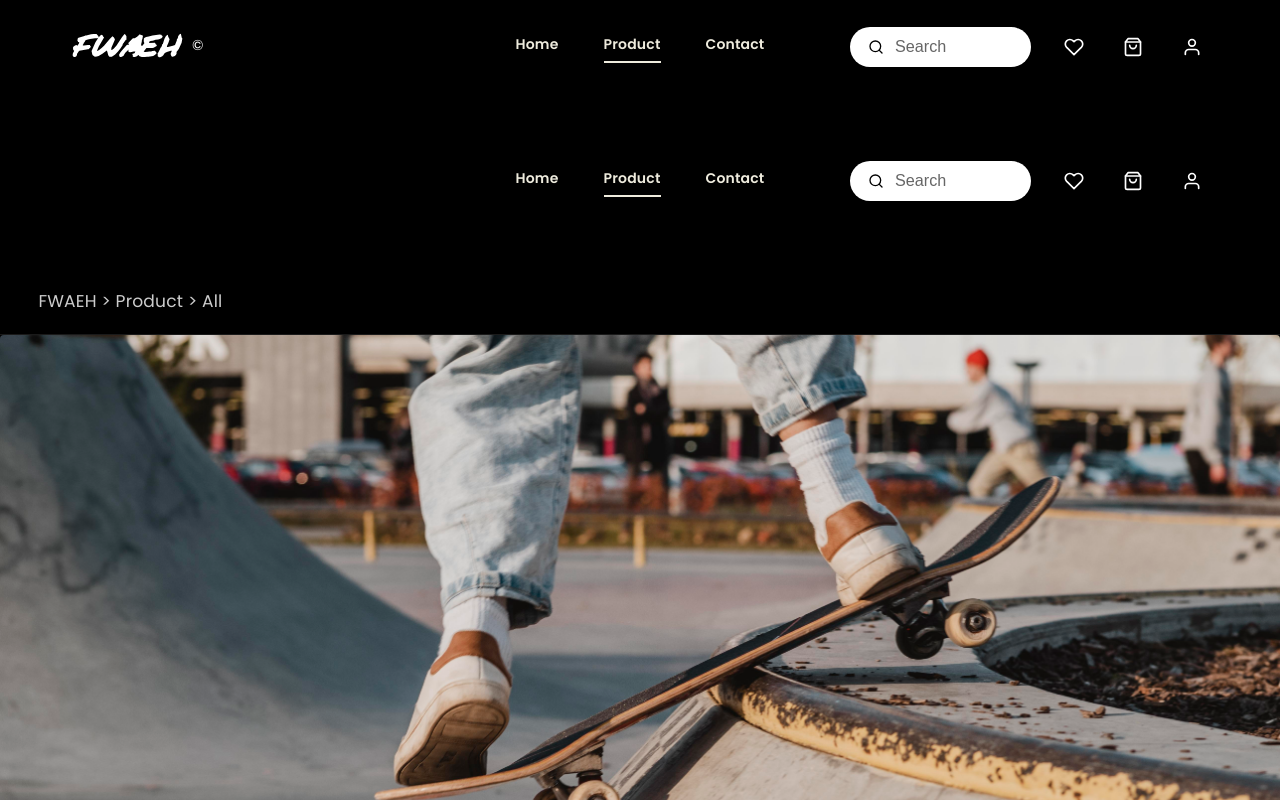
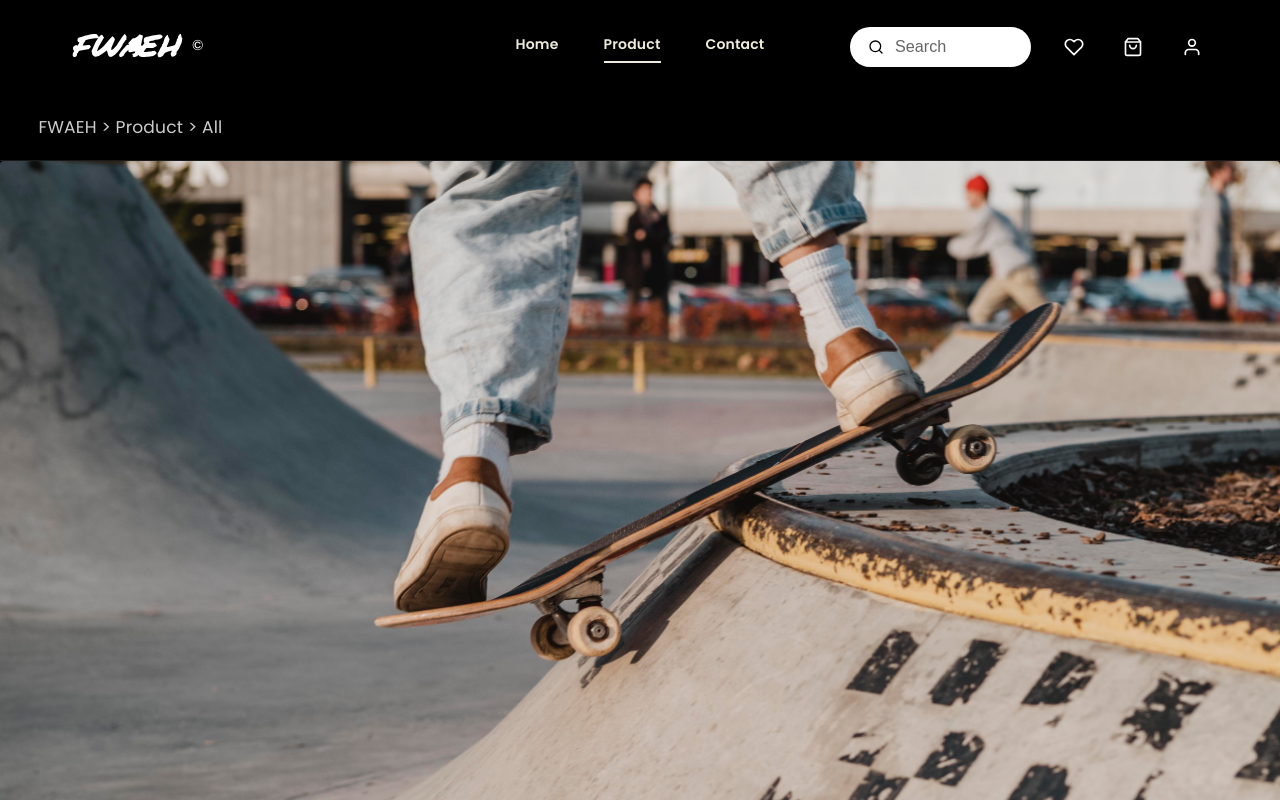
Before and after one commit to danhqm/FWAEH, a React (Vite) app: page /product in a window 1280 px wide. Shown: the top 800 px of the page. Built offline with nearby package versions, Linux system fonts and the light colour scheme; some icons are missing.

Commit message:
fixed header footer product page

```diff
--- a/src/pages/landing.tsx
+++ b/src/pages/landing.tsx
@@ -1,6 +1,5 @@
 import React, { useState, useRef, useEffect } from 'react';
 import { Link } from 'react-router-dom';
-import { FwaehLogo } from '../icons/FwaehLogo';
 import './landing.css';
 
 import decksImg from '../assets/decks.jpg';
--- a/src/pages/product.tsx
+++ b/src/pages/product.tsx
@@ -1,7 +1,6 @@
 import React from 'react';
 import { Link } from 'react-router-dom';
 import './product.css';
-import { FwaehLogo } from '../icons/FwaehLogo';
 import guy from '../assets/guyskate.jpg';
 
 const heroBg = "src/assets/skatepark.jpg";
@@ -9,29 +8,6 @@ const heroBg = "src/assets/skatepark.jpg";
 const Product: React.FC = () => {
   return (
     <div className="product-page">
-
-      {/* HEADER SECTION */}
-            <header className="header">
-              <div className="logo">
-                <FwaehLogo width={120} color="#FFFF" />
-              </div>
-
-              <nav className="nav-links">
-                <Link to="/landing">Home</Link>
-                <Link to="/product" className="active">Product</Link>
-                <Link to="/contact">Contact</Link>
-              </nav>
-
-              <div className="header-actions">
-                <div className="search-bar">
-                  <svg width="16" height="16" viewBox="0 0 24 24" fill="none" stroke="#000" strokeWidth="2" strokeLinecap="round" strokeLinejoin="round"><circle cx="11" cy="11" r="8"></circle><line x1="21" y1="21" x2="16.65" y2="16.65"></line></svg>
-                  <input type="text" placeholder="Search" />
-                </div>
-                <button className="icon-btn"><svg width="20" height="20" viewBox="0 0 24 24" fill="none" stroke="currentColor" strokeWidth="2" strokeLinecap="round" strokeLinejoin="round"><path d="M20.84 4.61a5.5 5.5 0 0 0-7.78 0L12 5.67l-1.06-1.06a5.5 5.5 0 0 0-7.78 7.78l1.06 1.06L12 21.23l7.78-7.78 1.06-1.06a5.5 5.5 0 0 0 0-7.78z"></path></svg></button>
-                <button className="icon-btn"><svg width="20" height="20" viewBox="0 0 24 24" fill="none" stroke="currentColor" strokeWidth="2" strokeLinecap="round" strokeLinejoin="round"><path d="M6 2L3 6v14a2 2 0 0 0 2 2h14a2 2 0 0 0 2-2V6l-3-4z"></path><line x1="3" y1="6" x2="21" y2="6"></line><path d="M16 10a4 4 0 0 1-8 0"></path></svg></button>
-                <button className="icon-btn"><svg width="20" height="20" viewBox="0 0 24 24" fill="none" stroke="currentColor" strokeWidth="2" strokeLinecap="round" strokeLinejoin="round"><path d="M20 21v-2a4 4 0 0 0-4-4H8a4 4 0 0 0-4 4v2"></path><circle cx="12" cy="7" r="4"></circle></svg></button>
-              </div>
-            </header>
 
       {/* --- BREADCRUMBS BAR --- */}
       <div className="breadcrumbs-bar">
@@ -129,52 +105,6 @@ const Product: React.FC = () => {
 
         </section>
       </main>
-
-      {/* FOOTER SECTION */}
-            <footer className="footer-light">
-
-              {/* Column 1: Customer Service */}
-              <div className="footer-col">
-                <h4>CUSTOMER SERVICE</h4>
-                <ul>
-                  <li><Link to="/faq">FAQ</Link></li>
-                  <li><Link to="/shipping">Shipping & Returns</Link></li>
-                  <li><Link to="/contact">Contact</Link></li>
-                </ul>
-              </div>
-
-              {/* Column 2: Company */}
-              <div className="footer-col">
-                <h4>Company</h4>
-                <ul>
-                  <li><Link to="/disclaimer">Disclaimer</Link></li>
-                  <li><Link to="/cookies">Cookie Statement</Link></li>
-                  <li><Link to="/terms">Terms and Conditions</Link></li>
-                </ul>
-              </div>
-
-              {/* Column 3: Account */}
-              <div className="footer-col">
-                <h4>Account</h4>
-                <ul>
-                  <li><Link to="/register">Register</Link></li>
-                  <li><Link to="/login">Login</Link></li>
-                  <li><Link to="/orders">My Orders</Link></li>
-                </ul>
-              </div>
-
-              {/* Column 4: Newsletter */}
-              <div className="footer-col footer-newsletter">
-                <h4>News Letter</h4>
-                <p>Subscribe to our newsletter and stay updated on the latest collections and special offers</p>
-                <div className="newsletter-input-group">
-                  <input type="email" placeholder="Join our mailing list" />
-                  <button type="submit">SUBSCRIBE</button>
-                </div>
-              </div>
-
-            </footer>
-
     </div>
   );
 };
```
